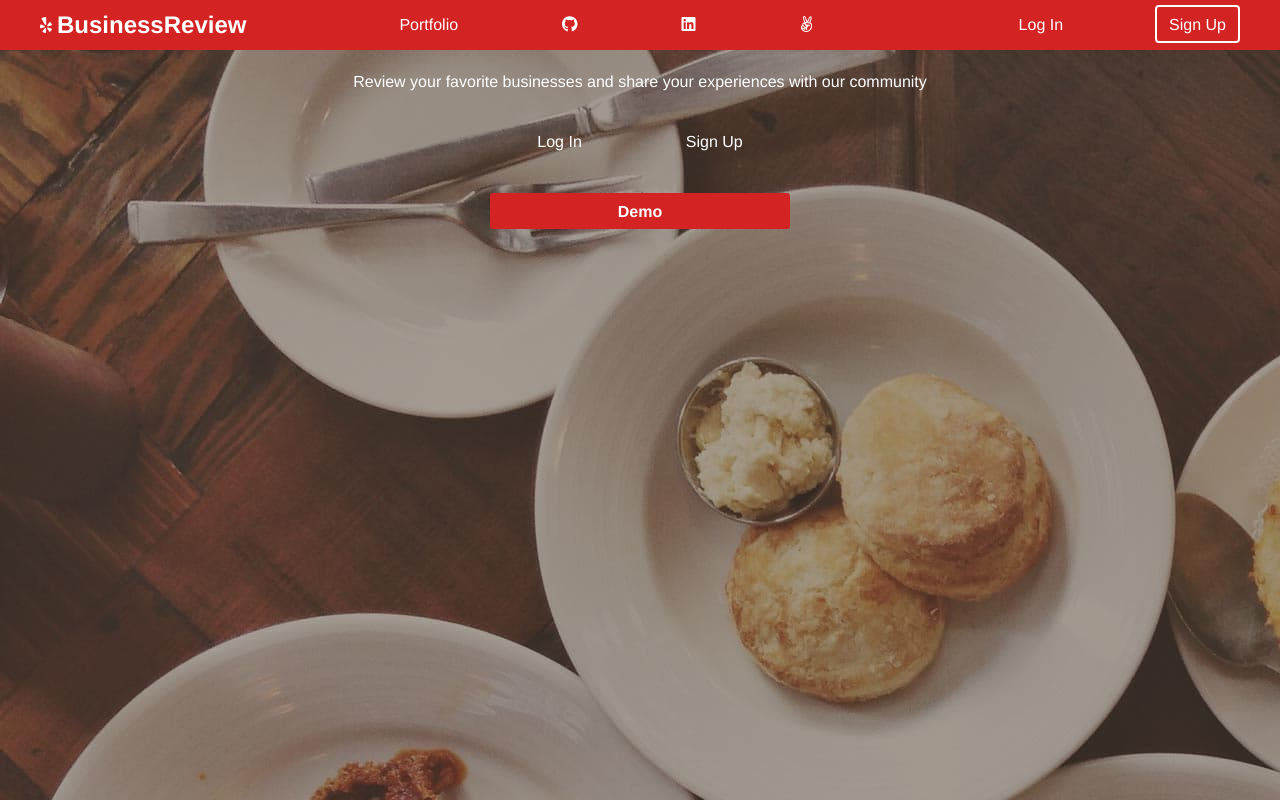
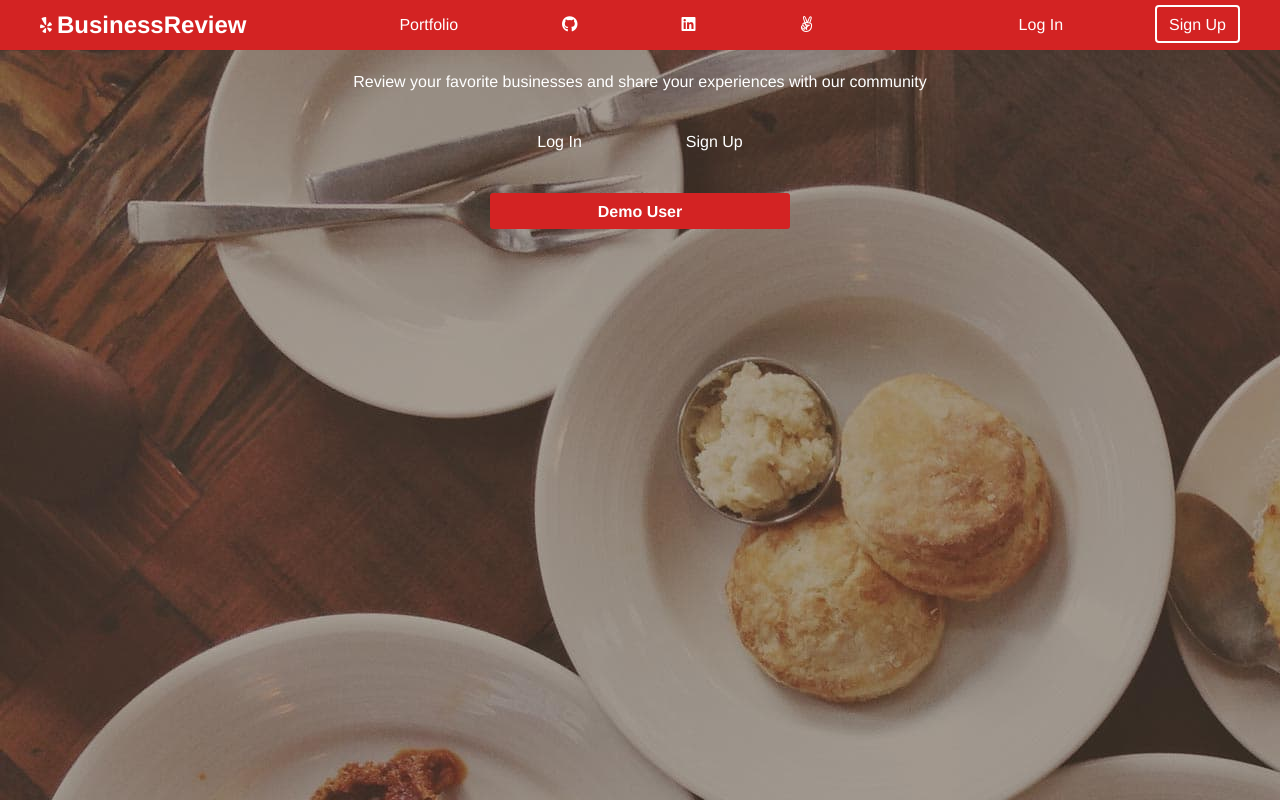
Before and after one commit to srvorkap/BusinessReview, a React (Create React App) app in the folder frontend/: page / in a window 1280 px wide. Built offline with nearby package versions, Linux system fonts and the light colour scheme; no server answers.

Commit message:
Demo user

```diff
--- a/frontend/src/components/LandingPage/index.js
+++ b/frontend/src/components/LandingPage/index.js
@@ -76,7 +76,7 @@ const HomePage = () => {
                             id="demo-button"
                             onClick={demoLogin}
                         >
-                            Demo
+                            Demo User
                         </button>
                     </div>
                 </div>
--- a/frontend/src/components/LoginFormPage/index.js
+++ b/frontend/src/components/LoginFormPage/index.js
@@ -75,7 +75,7 @@ function LoginFormPage() {
                 <input
                     onClick={demoLogin}
                     type="submit"
-                    value="Demo"
+                    value="Demo User"
                     className="red buttons signup-login-buttons"
                 />
                 <div className="signup-login">
```
